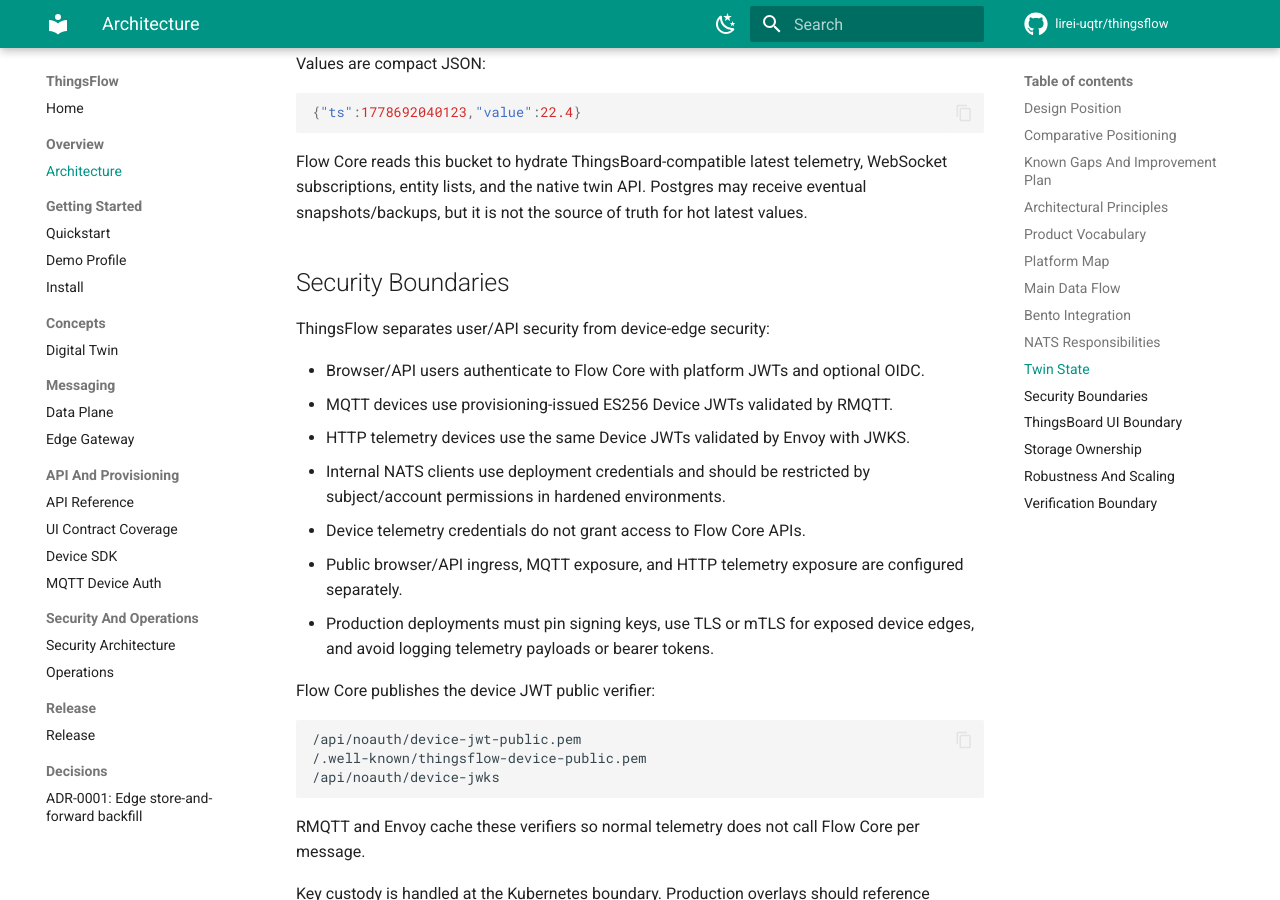
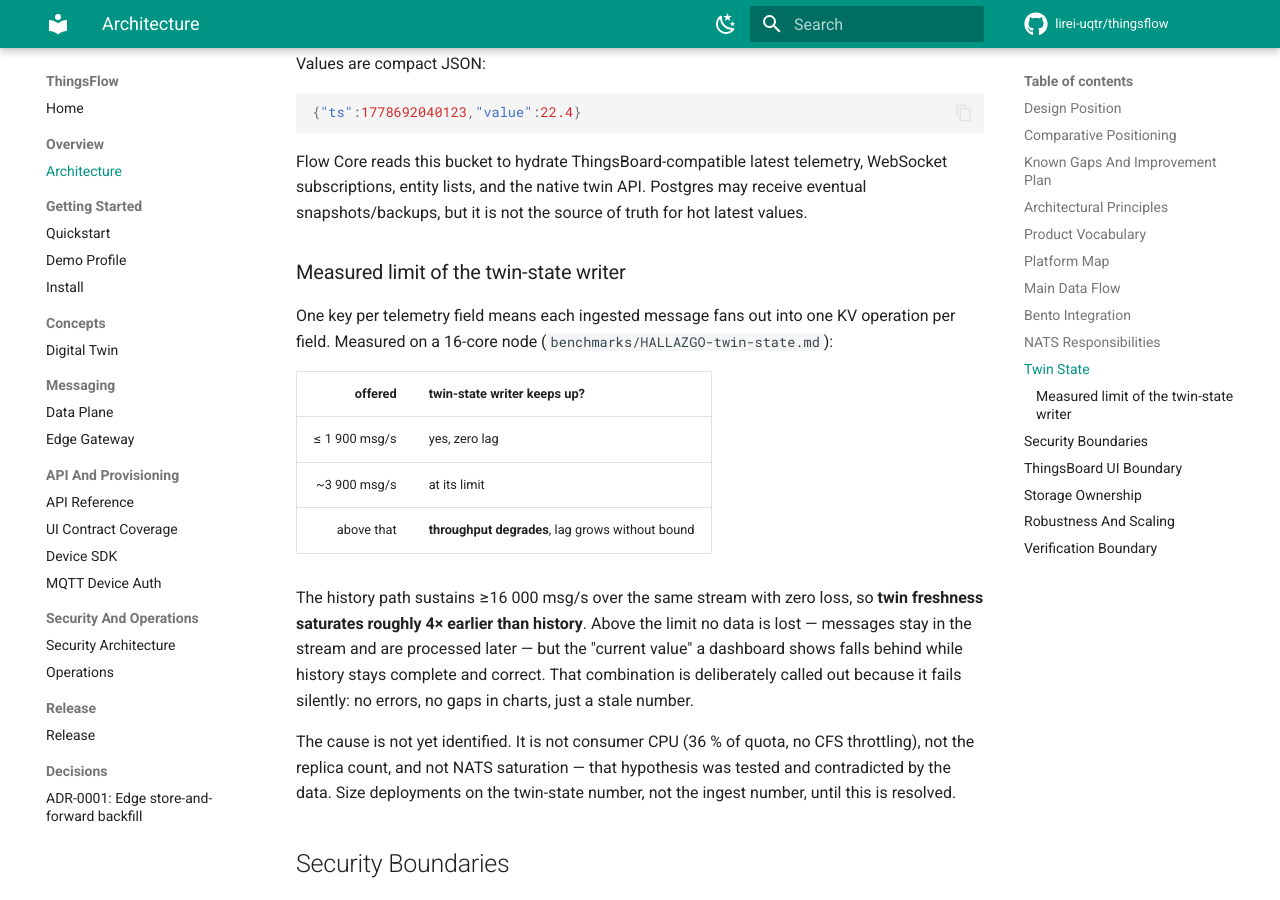
Before and after one commit to lirei-lab/thingsflow, an MkDocs documentation site: the page built from docs/ARCHITECTURE.md, in a window 1280 px wide and 900 px high, scrolled down 5832 px. Built offline with MkDocs 1.6.1 and Material for MkDocs 9.7.7, drawn with Linux system fonts in a browser that asks for light colours; comment, search, counter and statistics services are not loaded.

Commit message:
docs: the latest-value path does NOT avoid the bottleneck, it moves it
The public README claimed: 'This avoids the bottleneck that appears when every
latest value is fanned into Postgres.' Our own measurement refutes it.

The latest-value path IS ThingsFlow's bottleneck: it collapses around 3,900
msg/s while history sustains >=16,000 with zero loss. We did not avoid the
bottleneck: we moved it from Postgres to NATS KV. What is true, and stands, is
that Postgres stays out of the hot path.

ARCHITECTURE.md gains the measured limit of the twin state writer together with
the explanation of why one key per field multiplies the operations, and the
warning that above the limit NO data is lost but the value the dashboard sees
falls behind while history stays complete: it fails silently, with no errors and
no gaps in the charts.

ARCHITECTURE.md:236 is NOT touched: it states that Postgres and Flow Core are
not the bottleneck, and that is still true.

Co-Authored-By: Claude Opus 5 (1M context) <noreply@anthropic.com>

```diff
--- a/docs/ARCHITECTURE.md
+++ b/docs/ARCHITECTURE.md
@@ -255,6 +255,30 @@ WebSocket subscriptions, entity lists, and the native twin API. Postgres may
 receive eventual snapshots/backups, but it is not the source of truth for hot
 latest values.
 
+### Measured limit of the twin-state writer
+
+One key per telemetry field means each ingested message fans out into one KV
+operation per field. Measured on a 16-core node
+(`benchmarks/HALLAZGO-twin-state.md`):
+
+| offered | twin-state writer keeps up? |
+|---:|---|
+| ≤ 1 900 msg/s | yes, zero lag |
+| ~3 900 msg/s | at its limit |
+| above that | **throughput degrades**, lag grows without bound |
+
+The history path sustains ≥16 000 msg/s over the same stream with zero loss, so
+**twin freshness saturates roughly 4× earlier than history**. Above the limit no
+data is lost — messages stay in the stream and are processed later — but the
+"current value" a dashboard shows falls behind while history stays complete and
+correct. That combination is deliberately called out because it fails silently:
+no errors, no gaps in charts, just a stale number.
+
+The cause is not yet identified. It is not consumer CPU (36 % of quota, no CFS
+throttling), not the replica count, and not NATS saturation — that hypothesis was
+tested and contradicted by the data. Size deployments on the twin-state number,
+not the ingest number, until this is resolved.
+
 ## Security Boundaries
 
 ThingsFlow separates user/API security from device-edge security:
```
Also changed, not shown: README.md (+11 -4 lines).
